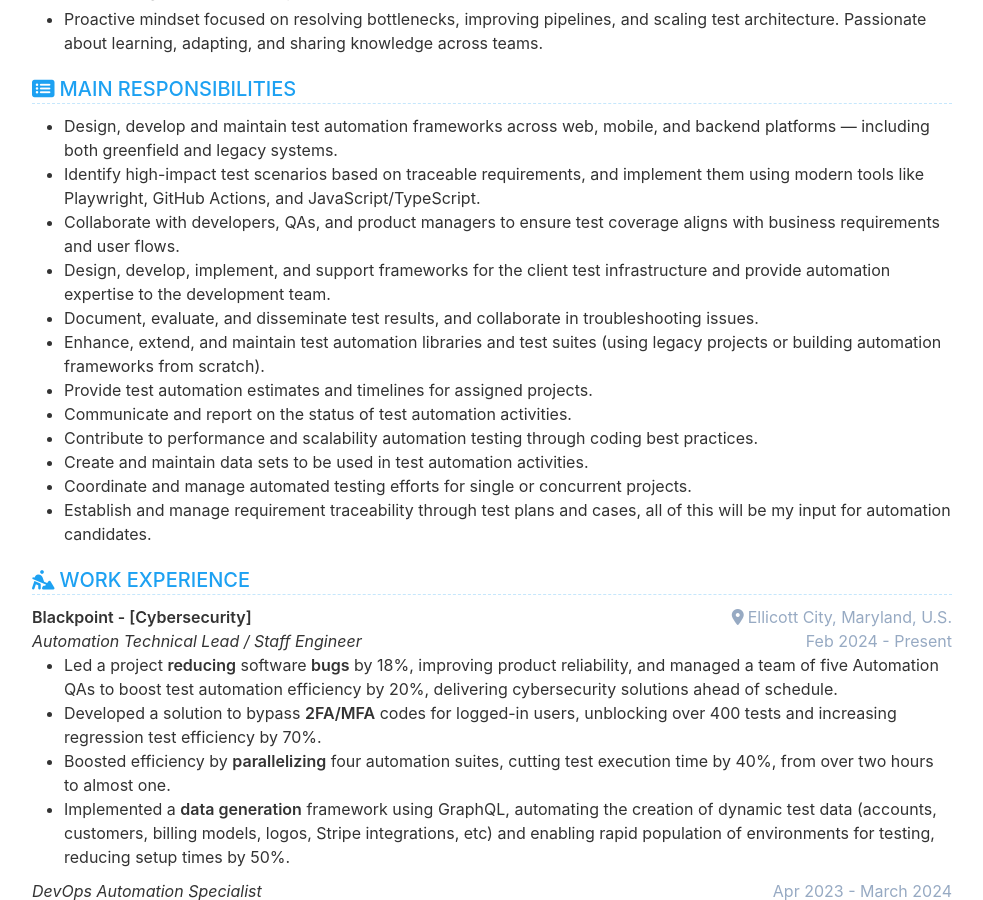
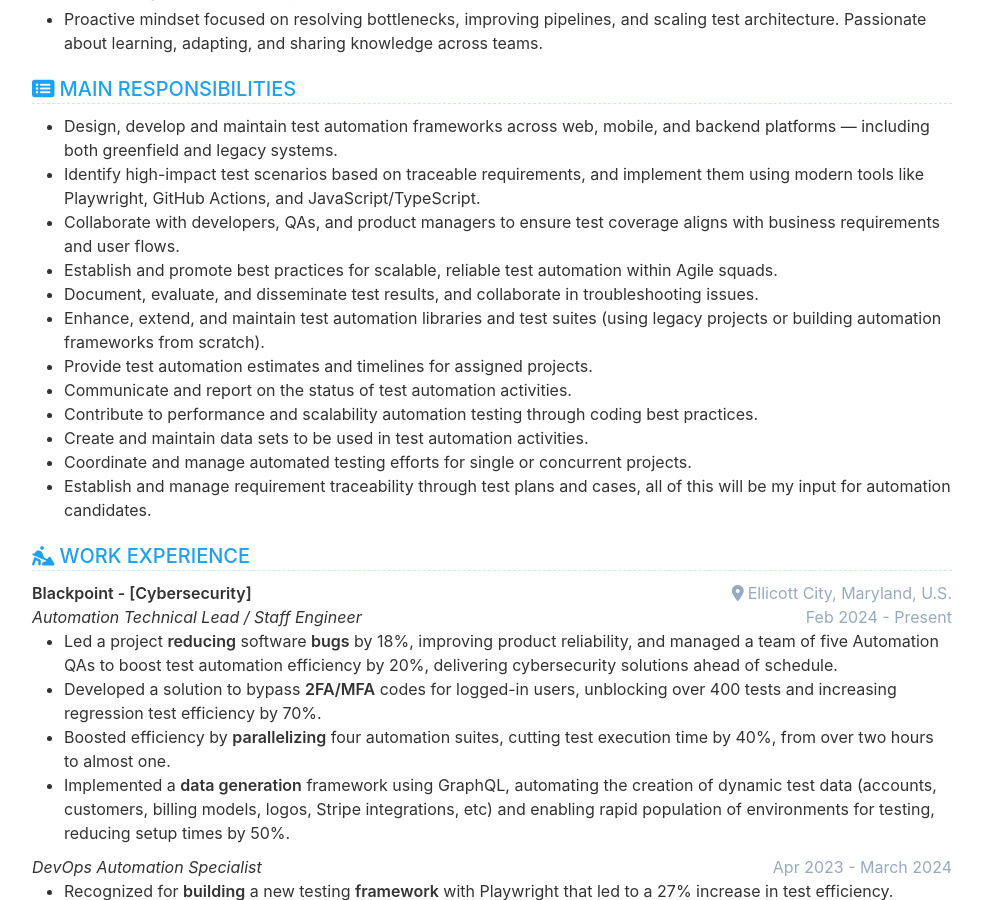
Before and after one commit to cvera08/full-resume, a Jekyll site: the page built from index.html, in a window 1280 px wide and 900 px high, scrolled down 1580 px. Shown: the whole window, without its empty margins (148-1131 px from the left). Built offline with Jekyll 4.4.1, drawn with Linux system fonts in a browser that asks for light colours.

Commit message:
feat: main responsibilities change - fourth paragraph

```diff
--- a/_data/data.yml
+++ b/_data/data.yml
@@ -104,7 +104,7 @@ reference:
     - Design, develop and maintain test automation frameworks across web, mobile, and backend platforms — including both greenfield and legacy systems.
     - Identify high-impact test scenarios based on traceable requirements, and implement them using modern tools like Playwright, GitHub Actions, and JavaScript/TypeScript.
     - Collaborate with developers, QAs, and product managers to ensure test coverage aligns with business requirements and user flows.
-    - Design, develop, implement, and support frameworks for the client test infrastructure and provide automation expertise to the development team.
+    - Establish and promote best practices for scalable, reliable test automation within Agile squads.
     - Document, evaluate, and disseminate test results, and collaborate in troubleshooting issues.
     - Enhance, extend, and maintain test automation libraries and test suites (using legacy projects or building automation frameworks from scratch).
     - Provide test automation estimates and timelines for assigned projects.
```
